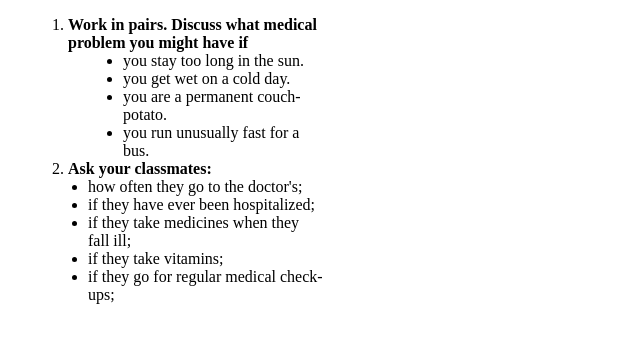
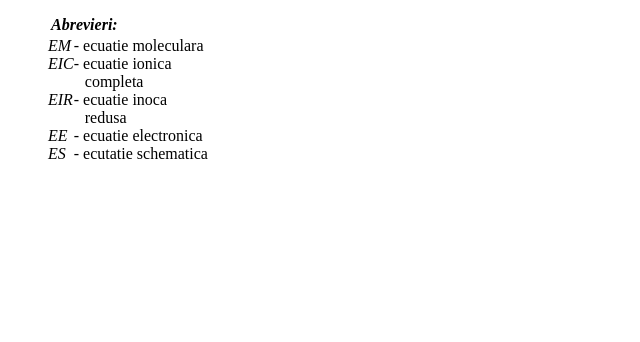
Before and after one commit to ValeriaGritcu/chimie, a plain HTML site: page index.html in a window 1280 px wide. Shown: the whole page, without its empty margins (0-640 px from the left). Drawn offline with Linux system fonts and the light colour scheme.

Commit message:
Add files via upload

```diff
--- a/css/style.css
+++ b/css/style.css
@@ -1,15 +1,17 @@
-ul {
-    list-style-type: disc;
-}
-
-.one {
-    margin-left: 35px;
-}
-
-.two {
-    margin-left: 20px;
+dl {
+    display: grid;
+    grid-template-columns: max-content auto;
 }
 
 div {
-    width: 25%;
+    width: 200px;
 }
+
+p {
+    margin-left: 43px;
+    height: 5px;
+}
+
+span {
+    margin-left: 11px;
+}
--- a/index.html
+++ b/index.html
@@ -2,31 +2,29 @@
 
 <head>
     <meta charset="UTF-8">
-    <title>English</title>
+    <title>Chimie</title>
     <link rel="stylesheet" href="css/style.css">
+
 </head>
 
 <body>
+    <p><b><i>Abrevieri:</i></b></p>
     <div>
-        <ol>
-            <li class="two"><b>Work in pairs. Discuss what medical problem you might have if</b></li>
-            <ul class="one">
-                <li>you stay too long in the sun.</li>
-                <li> you get wet on a cold day.</li>
-                <li> you are a permanent couch-potato.</li>
-                <li>you run unusually fast for a bus.</li>
-            </ul>
-            <li class="two"><b>Ask your classmates:</b></li>
-            <ul>
-                <li>how often they go to the doctor's;</li>
-                <li>if they have ever been hospitalized;</li>
-                <li>if they take medicines when they fall ill;</li>
-                <li> if they take vitamins;</li>
-                <li>if they go for regular medical check-ups;</li>
-            </ul>
+        <dl>
+            <dd><i>EM</i></dd>
+            <dt>- ecuatie moleculara</dt>
+            <dd><i>EIC</i></dd>
+            <dt>- ecuatie ionica <span>completa</span></dt>
+            <dd><i>EIR</i></dd>
+            <dt>- ecuatie inoca <span>redusa</span></dt>
+            <dd><i>EE</i></dd>
+            <dt>- ecuatie electronica</dt>
+            <dd><i>ES</i></dd>
+            <dt>- ecutatie schematica</dt>
+        </dl>
+    </div>
 
-        </ol>
-    </div>
+
 </body>
 
 </html>
```
